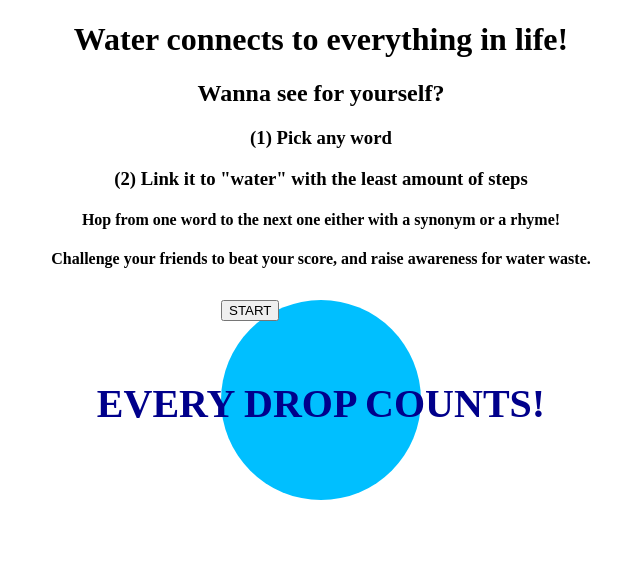
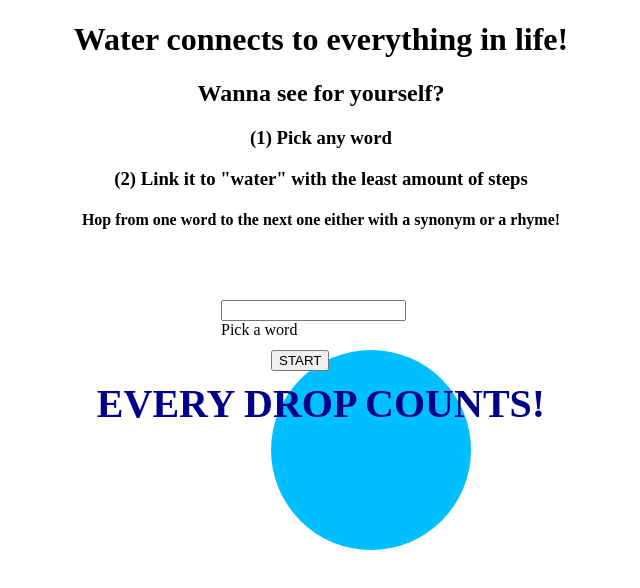
Before and after one commit to MairaGalvao/Hackthon_Zurich, a React (Create React App) app in the folder client/: page / in a window 1280 px wide. Shown: the top 588 px of the page, without its empty margins (319-959 px from the left). Built offline with nearby package versions, Linux system fonts and the light colour scheme.

Commit message:
layout mainpage

```diff
--- a/client/src/GameOver.js
+++ b/client/src/GameOver.js
@@ -6,6 +6,10 @@ function GameOver() {
     <>
       <div>
         <p>GAME OVER</p>
+        <h4>
+          Challenge your friends to beat your score, and raise awareness for
+          water waste.
+        </h4>
       </div>
     </>
   );
--- a/client/src/MainPage.js
+++ b/client/src/MainPage.js
@@ -1,4 +1,4 @@
-import React, {useState} from "react";
+import React, { useState } from "react";
 import App from "./App";
 import GameOver from "./GameOver";
 
@@ -15,31 +15,42 @@ function MainPage() {
     <>
       {displayMainPage && (
         <div>
-                    <div style={{textAlign: 'center', alignItems:'center'}}>
+          <div style={{ textAlign: "center", alignItems: "center" }}>
             <h1>Water connects to everything in life!</h1>
             <h2>Wanna see for yourself?</h2>
             <h3>(1) Pick any word</h3>
             <h3>(2) Link it to "water" with the least amount of steps</h3>
-                        <h4>Hop from one word to the next one either with a synonym or a rhyme!</h4>
-                        <h4>Challenge your friends to beat your score, and raise awareness for water waste.</h4>
+            <h4>
+              Hop from one word to the next one either with a synonym or a
+              rhyme!
+            </h4>
           </div>
+          <div
+            style={{
+              paddingTop: "300px",
+              position: "relative",
+            }}
+          >
+            {" "}
             <h1 id="titleMain">EVERY DROP COUNTS!</h1>
             <div class="drop-container">
-                        <div class="drop">
+              <div class="drop" style={{ margin: "50px" }}>
                 {" "}
                 <button className="btnStart" onClick={() => startGame()}>
                   START{" "}
                 </button>
+              </div>
+              <input />
+              Pick a word
             </div>
           </div>
         </div>
       )}
       {displayGame && (
         <div>
-                    <App/>{" "}
+          <App />{" "}
         </div>
       )}
-
     </>
   );
 }
```
Lines whose indentation alone changed are shown as unchanged.
